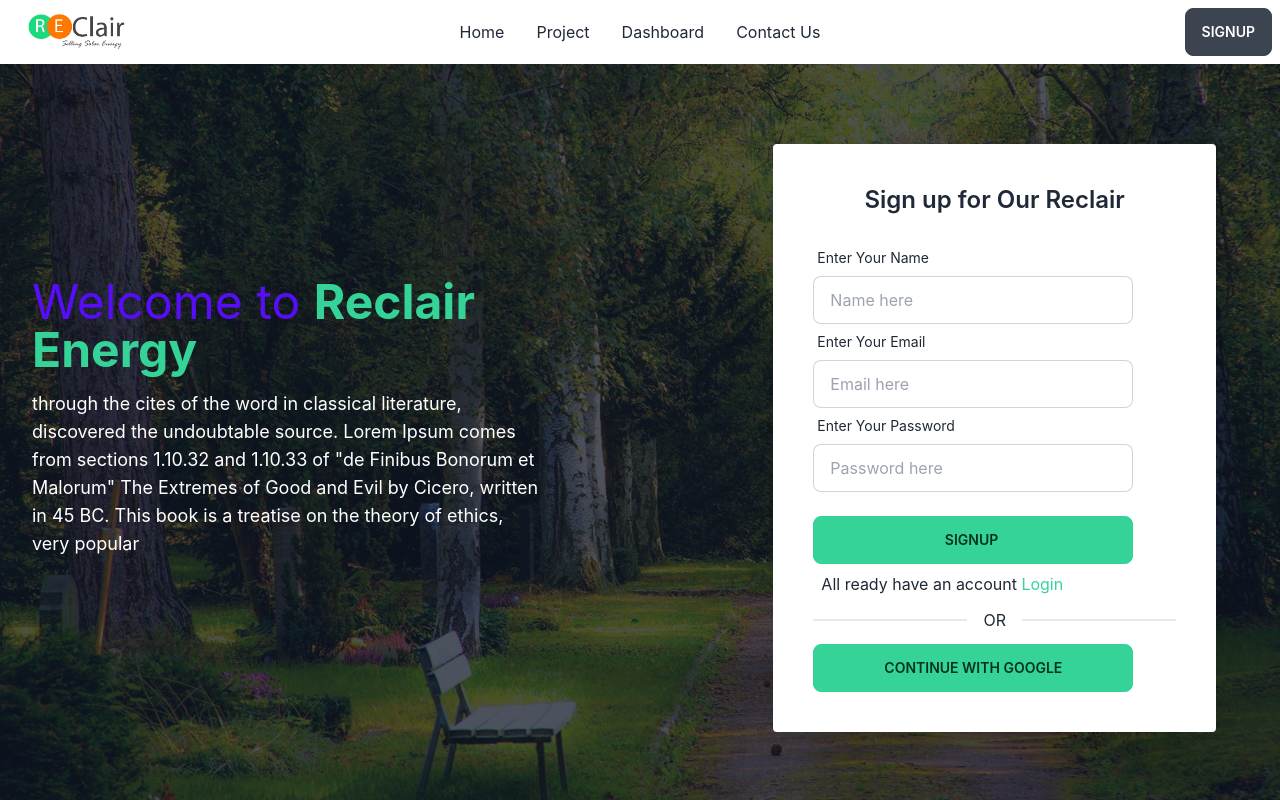
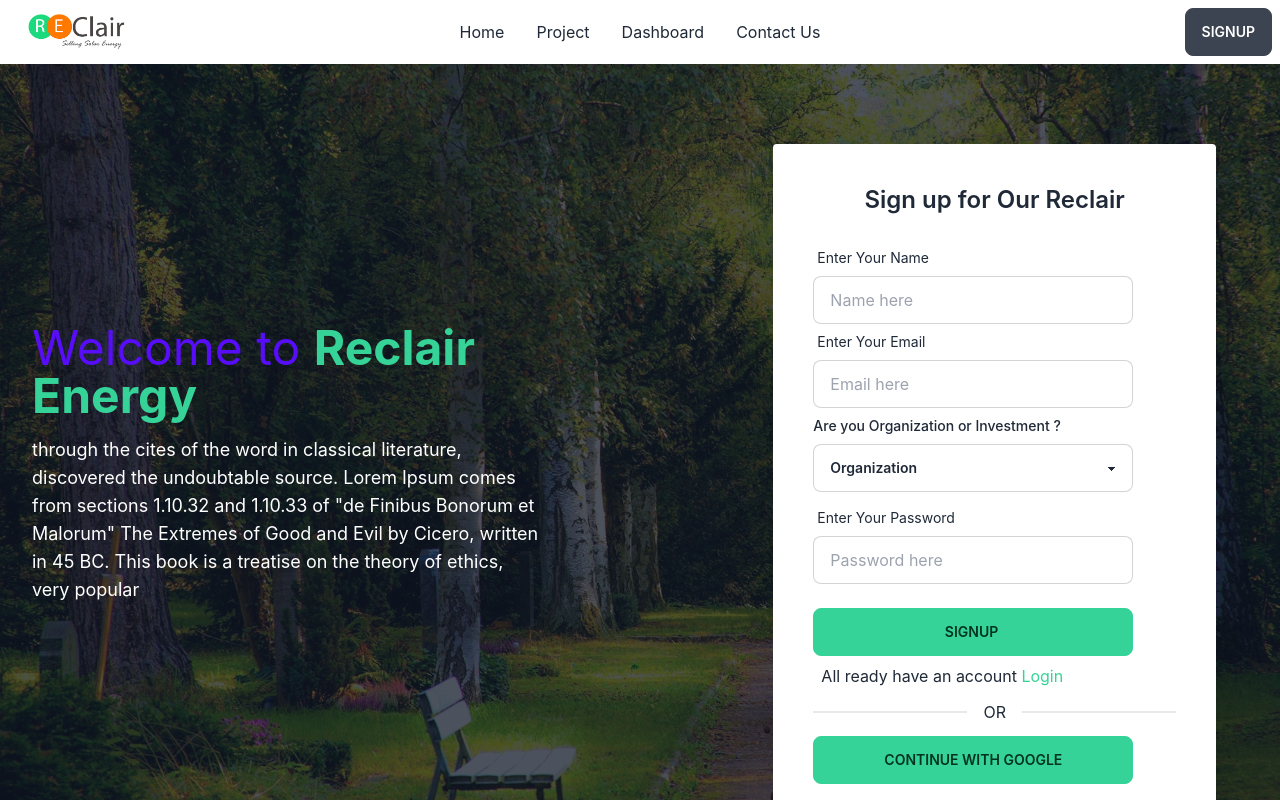
Before and after one commit to Sustiknow-Ashim/Reclair, a React (Create React App) app in the folder reclair-frontend/: page /signup in a window 1280 px wide. Shown: the top 800 px of the page. Built offline with nearby package versions, Linux system fonts and the light colour scheme; no server answers.

Commit message:
added option

```diff
--- a/reclair-frontend/src/Pages/AdminDashboard/AdminHooks/AdminHooks.js
+++ b/reclair-frontend/src/Pages/AdminDashboard/AdminHooks/AdminHooks.js
@@ -13,6 +13,8 @@ const useAdmin = (email) => {
               setIsAdminLoading(false)
           }
         })
+
+
     }
   }, [email]);
   return [isAdmin, isAdminLoading];
--- a/reclair-frontend/src/Pages/Dashboard/UserProfile/UserRoute.js
+++ b/reclair-frontend/src/Pages/Dashboard/UserProfile/UserRoute.js
@@ -9,7 +9,6 @@ const UserRoute = ({children}) => {
     const{user,loading} = useContext(AuthContext)
     const location = useLocation()
     const [isUser, isUserLoading] = UserHooks(user?.email)
-
     if(loading || isUserLoading){
         return <h2 className='text-xl-3 text-center'>
 
--- a/reclair-frontend/src/Pages/SignUp/SignUp.js
+++ b/reclair-frontend/src/Pages/SignUp/SignUp.js
@@ -5,13 +5,13 @@ import { useForm } from 'react-hook-form';
 import { toast } from 'react-hot-toast';
 import { Link, useLocation, useNavigate } from 'react-router-dom';
 import { AuthContext } from '../../Context/AuthProvider';
-import login from '../../images/login/signup.jpg'
+import login from '../../images/login/signup.jpg';
 const SignUp = () => {
 
 // trying to update for git
 
   const { createUser, updateUser, emailVerify, googleSignIn, loading, setLoading } = useContext(AuthContext)
-  const { register, formState: { errors }, handleSubmit } = useForm();
+  const { register, formState: { errors }, handleSubmit,reset  } = useForm();
   const [signupError, setSignupError] = useState(' ');
   const [isLoading,setIsLoading] = useState(false)
   const location = useLocation()
@@ -20,19 +20,20 @@ const SignUp = () => {
   const google = location.state?.from?.pathname || '/';
   const handleSignUp = (data) => {
     setSignupError('')
-    createUser(data.email, data.password)
+    createUser(data.email, data.password, data.option)
       .then(result => {
         const user = result.user
         console.log(user);
         handleVerifyEmail()
         toast.success("User created successfully please verify your email")
+        reset()
         navigate(from, { replace: true })
         const userInfo = {
           displayName: data.name
         }
         updateUser(userInfo)
           .then(() => {
-            saveUser(data.name, data.email)
+            saveUser(data.name, data.email, data.option)
           })
           .catch(err => {
 
@@ -48,6 +49,32 @@ const SignUp = () => {
 
 
   }
+
+
+  const saveUser = (name, email, option ) => {
+    const user = { name, email,accountType: option }
+    fetch('http://localhost:5000/api/user', {
+      method: 'POST',
+      headers: {
+        'content-type': 'application/json'
+      },
+      body: stringify(user)
+    })
+      .then(res => res.json())
+      .then(data => {
+        console.log(data)
+
+      })
+  }
+
+  const handleVerifyEmail = () => {
+    emailVerify()
+      .then(() => { })
+      .catch((error) => {
+        signupError(error.message);
+      });
+  };
+
 
   const handleGoogle = () => {
     setIsLoading(true)
@@ -83,30 +110,6 @@ const SignUp = () => {
           setIsLoading(false)
           console.error(error)})
       }
-
-  const handleVerifyEmail = () => {
-    emailVerify()
-      .then(() => { })
-      .catch((error) => {
-        signupError(error.message);
-      });
-  };
-
-  const saveUser = (name, email) => {
-    const user = { name, email }
-    fetch('http://localhost:5000/api/user', {
-      method: 'POST',
-      headers: {
-        'content-type': 'application/json'
-      },
-      body: stringify(user)
-    })
-      .then(res => res.json())
-      .then(data => {
-        console.log(data)
-
-      })
-  }
 
   return (
 
@@ -166,6 +169,25 @@ const SignUp = () => {
                       />
                       {errors.email && <p role="alert" className="text-red-600">{errors.email?.message}</p>}
                     </div>
+                    <div className="col-span-6 sm:col-span-3 mt-2">
+                            <label
+                                htmlFor="FirstName"
+                                className="block text-sm font-medium "
+                            >
+                                Are you Organization or Investment ?
+                            </label>
+
+                            <select
+                                name="option"
+                                className="select select-bordered w-full max-w-xs my-2"
+                                {...register('option', { required: "Option is required" })}
+                            >
+                                <option value="Buyer" >Organization</option>
+                                <option value="Seller">Investment </option>
+                            </select>
+                            {errors.option && <span className='text-error'>{errors.option?.message}</span>}
+                        </div>
+
                     <div className="form-control w-full max-w-xs">
                       <label className="label">
                         <span className="label-text">Enter Your Password</span>
@@ -174,7 +196,7 @@ const SignUp = () => {
                         className="input input-bordered w-full max-w-xs"
                         type="password"
                         placeholder="Password here"
-                        {...register("password", { required: "password is required", minLength: { value: 8, message: "Password must be 8 charceter or longer" } })}
+                        {...register("password", { required: "password is required", minLength: { value: 6, message: 'password must be 6 characters longer' } })}
                       />
                       {errors.password && <p role="alert" className="text-red-600">{errors.password?.message}</p>}
                     </div>
@@ -183,7 +205,7 @@ const SignUp = () => {
                       isLoading
                     }
                       className="btn btn-success w-80 mt-6"
-                      value={`${loading ? 'loading.....' : 'signup'} `}
+                      value={`${loading ? 'Loading...' : 'signup'} `}
                       type="submit"
                     />
                     {signupError && <p className="text-red-600">{signupError}</p>}
@@ -196,7 +218,9 @@ const SignUp = () => {
                   </p>
                   <div className="divider">OR</div>
                   <button
-
+                  disabled ={
+                    isLoading
+                  }
 
                   onClick={handleGoogle} className="btn w-80 btn-success">
                     Continue With Google
```
